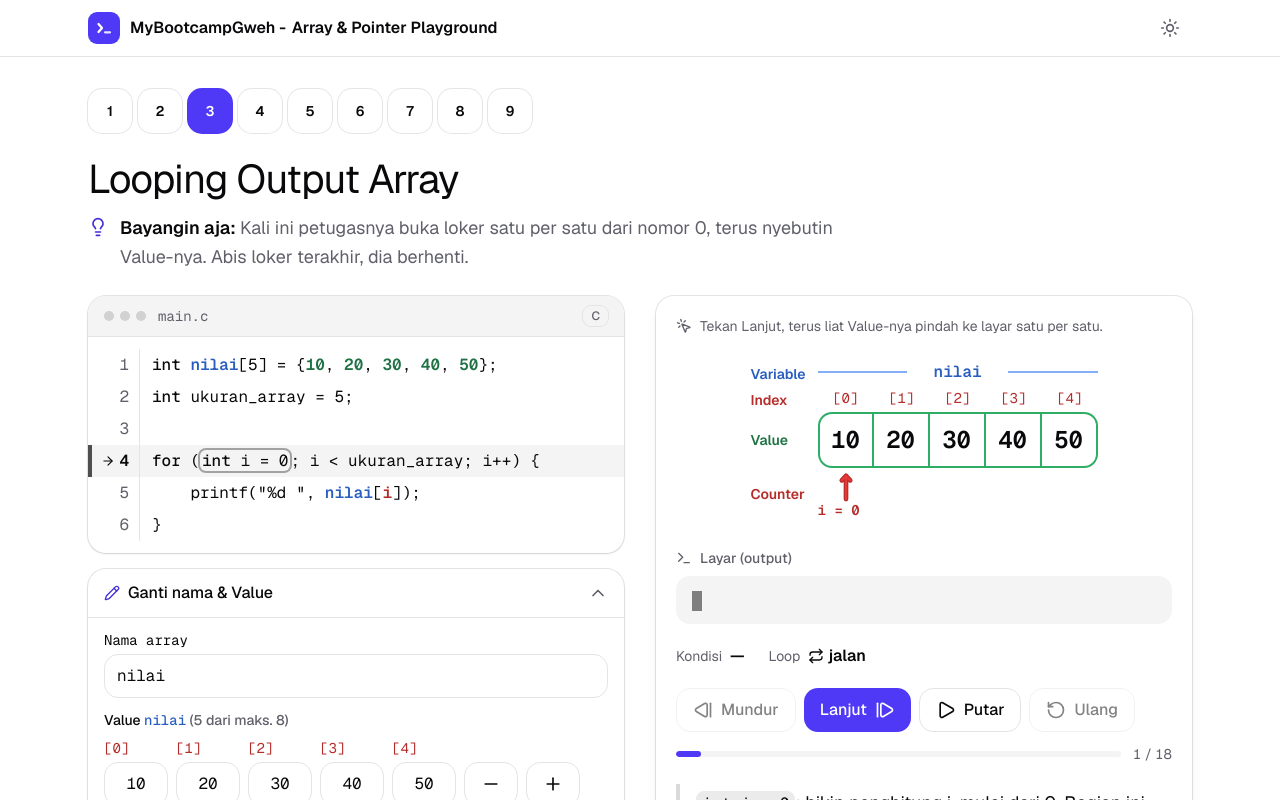
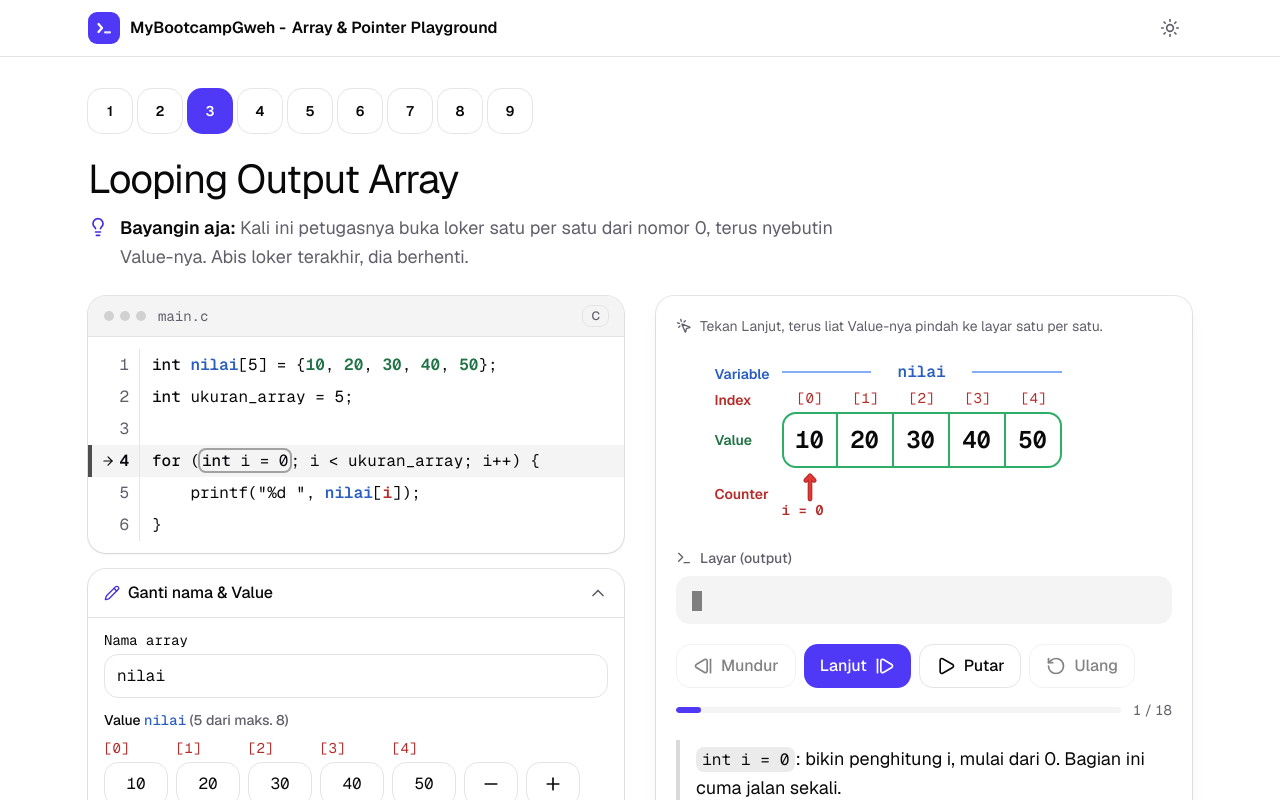
Before and after one commit to MyBootcampGweh/array-and-pointer-playground, a Next.js app: page /modul/3 in a window 1280 px wide. Shown: the top 800 px of the page. Built offline with nearby package versions, Linux system fonts and the light colour scheme.

Commit message:
fix(modul-3): keep the strip still, drop loop status

```diff
--- a/src/app/modul/3/loop-output-demo.tsx
+++ b/src/app/modul/3/loop-output-demo.tsx
@@ -8,7 +8,6 @@ import {
   DataEditor,
   NameField,
 } from "@/components/data-editor";
-import { LoopStatus } from "@/components/loop-status";
 import { ArrayDiagram } from "@/components/memory-diagram";
 import { StepControls, useStepper } from "@/components/step-controls";
 import { Narration, RoleChip, Screen, Stage } from "@/components/ui";
@@ -100,9 +99,10 @@ export function LoopOutputDemo() {
             values={frame.cells}
             activeIndex={frame.activeIndex}
             // Where i stops: past the end, shown but never read.
-            outside={
-              frame.i >= length ? { index: frame.i, tone: "quiet" } : null
-            }
+            outside={{
+              index: length,
+              tone: frame.i >= length ? "quiet" : "hidden",
+            }}
             marks={[
               {
                 kind: "label",
@@ -121,7 +121,6 @@ export function LoopOutputDemo() {
                 : null
             }
           />
-          <LoopStatus frame={frame} length={length} />
         </>
       }
       controls={<StepControls stepper={stepper} />}
--- a/src/components/loop-status.tsx
+++ /dev/null
@@ -1,78 +0,0 @@
-import {
-  Check,
-  CircleCheck,
-  CircleStop,
-  type LucideIcon,
-  Repeat,
-  X,
-} from "lucide-react";
-import { type ReactNode } from "react";
-
-import { type LoopFrame } from "@/lib/loop-trace";
-
-/**
- * The condition and the loop's state in words and icons; `i` itself is the
- * marker under the diagram. A false condition stays neutral, not red: it is
- * how the loop is meant to end, not an error.
- */
-export function LoopStatus({
-  frame,
-  length,
-}: {
-  frame: LoopFrame;
-  length: number;
-}) {
-  return (
-    <dl className="flex flex-wrap items-center gap-x-6 gap-y-2">
-      <StatusItem term="Kondisi">
-        {frame.condition === null ? (
-          "—"
-        ) : (
-          <>
-            <span className="font-mono">
-              {frame.i} &lt; {length}
-            </span>{" "}
-            <IconLabel icon={frame.condition ? Check : X}>
-              {frame.condition ? "benar" : "salah"}
-            </IconLabel>
-          </>
-        )}
-      </StatusItem>
-      <StatusItem term="Loop">
-        {frame.phase === "done" ? (
-          <IconLabel icon={CircleCheck}>selesai</IconLabel>
-        ) : frame.condition === false ? (
-          <IconLabel icon={CircleStop}>berhenti</IconLabel>
-        ) : (
-          <IconLabel icon={Repeat}>jalan</IconLabel>
-        )}
-      </StatusItem>
-    </dl>
-  );
-}
-
-function StatusItem({ term, children }: { term: string; children: ReactNode }) {
-  return (
-    <div className="flex items-center gap-2">
-      <dt className="text-sm text-muted-foreground">{term}</dt>
-      <dd className="flex items-center gap-1.5 text-base font-semibold">
-        {children}
-      </dd>
-    </div>
-  );
-}
-
-function IconLabel({
-  icon: Icon,
-  children,
-}: {
-  icon: LucideIcon;
-  children: ReactNode;
-}) {
-  return (
-    <span className="inline-flex items-center gap-1">
-      <Icon aria-hidden="true" className="size-4" />
-      {children}
-    </span>
-  );
-}
```
